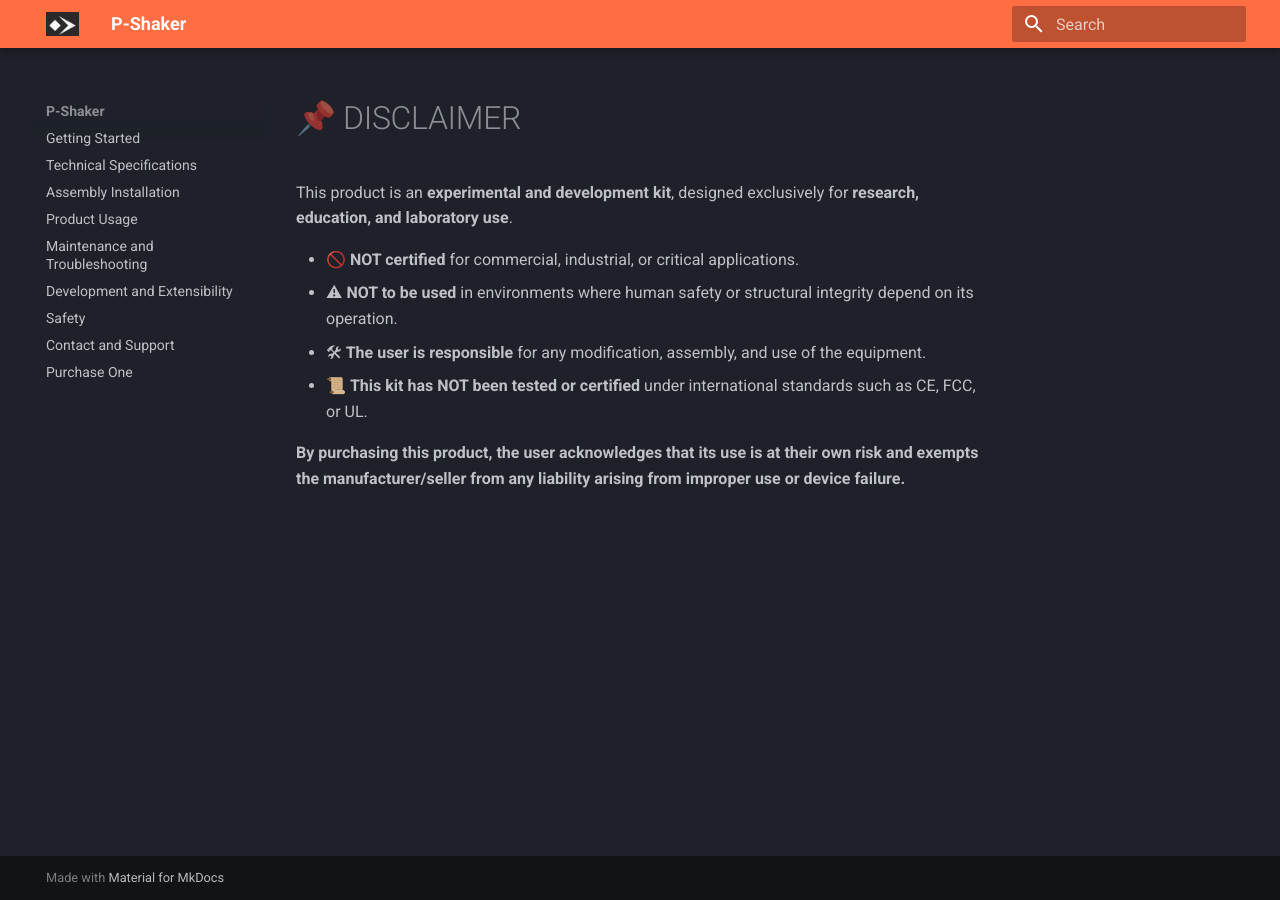
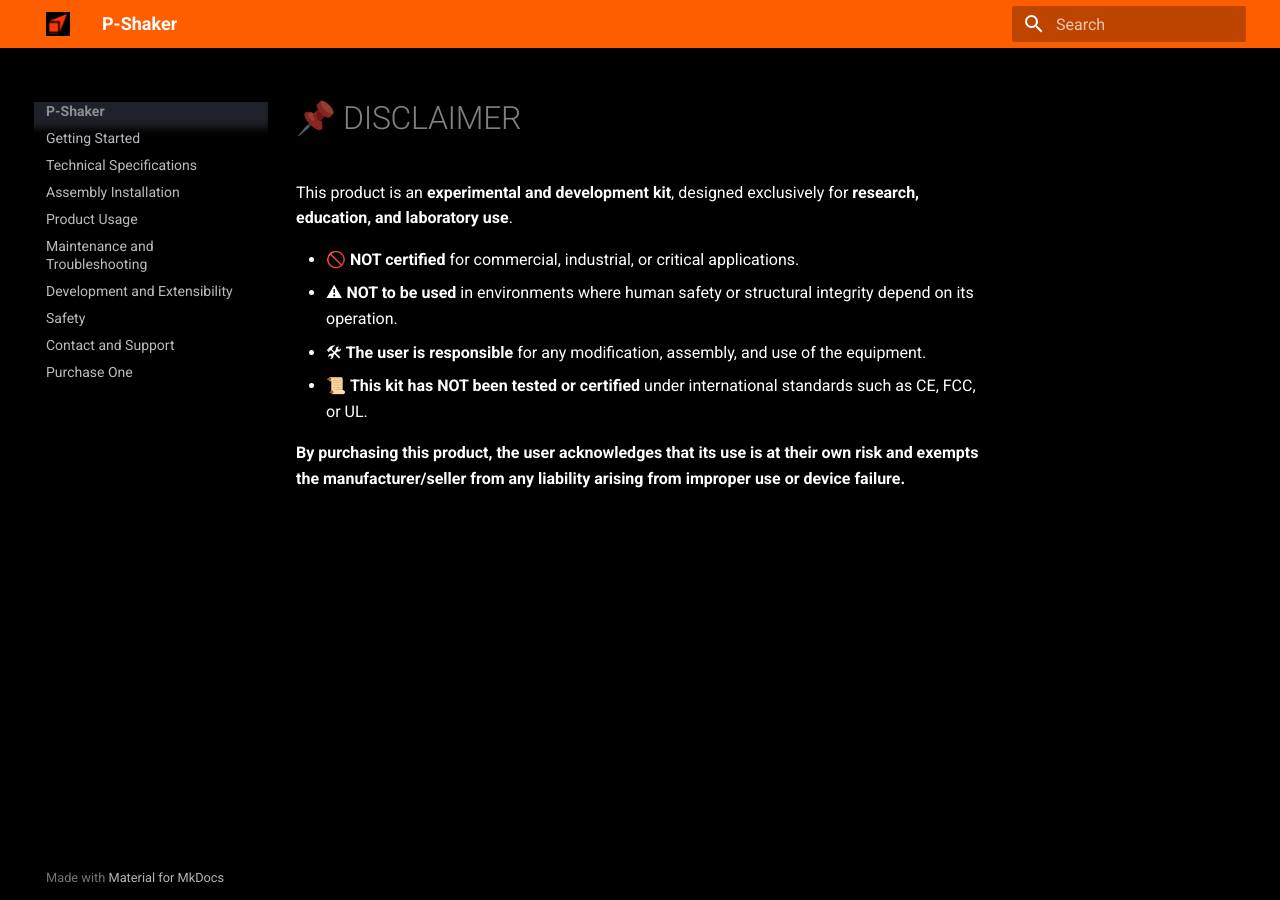
Before and after one commit to EliuPineda/shaker, an MkDocs documentation site: the page built from docs/disclaimer.md, in a window 1280 px wide. Built offline with MkDocs 1.6.1 and Material for MkDocs 9.7.7, drawn with Linux system fonts in a browser that asks for light colours.

Commit message:
UI update

```diff
--- /dev/null
+++ b/docs/styles/extra.css
@@ -0,0 +1,25 @@
+/* Fondo negro real */
+body,
+.md-content,
+.md-main,
+.md-main__inner,
+.md-container,
+.md-typeset {
+  background-color: #000000 !important;
+}
+
+/* Ajusta el color del texto si es necesario */
+.md-content,
+.md-typeset {
+  color: #ffffff !important;
+}
+
+/* Color principal para componentes generales */
+:root {
+  --md-primary-fg-color: #ff5e00;
+}
+
+/* Fuerza el color de fondo de la barra superior (navbar) */
+.md-header {
+  background-color: #ff5e00 !important;
+}
--- a/mkdocs.yml
+++ b/mkdocs.yml
@@ -2,6 +2,7 @@
 theme:
   name: material
   logo: images/logo1.jpg  # Ruta de tu nuevo ícono
+  favicon: images/logo1.jpg  # Ruta de tu nuevo favicon
   palette:
     scheme: slate  # Modo oscuro
     primary: deep orange  # Cambia el color principal (verde en este caso)
@@ -17,3 +18,6 @@
   - Safety: safety.md
   - Contact and Support: support.md
   - Purchase One: buy.md
+
+extra_css:
+  - styles/extra.css
```
Also changed, not shown: docs/index.md (+13 -3 lines), docs/images/logo1.jpg, 1 other file.
